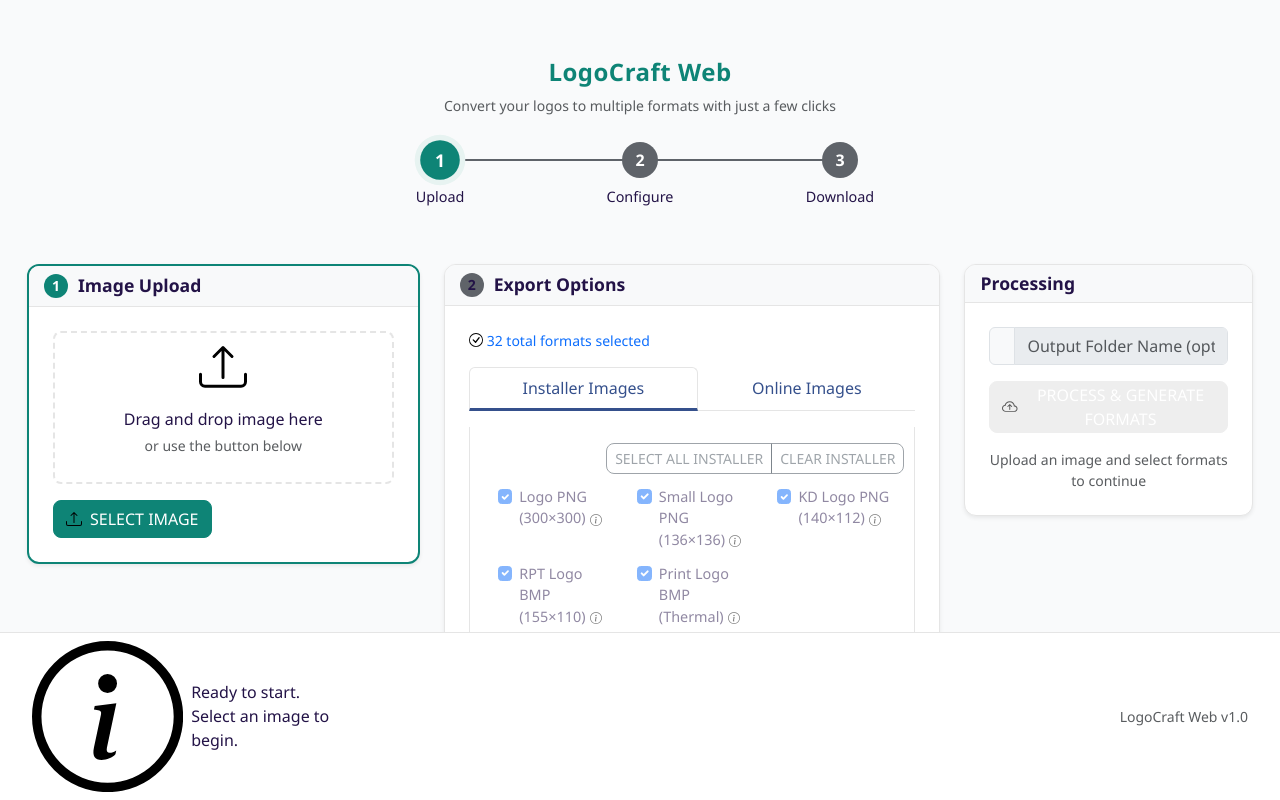
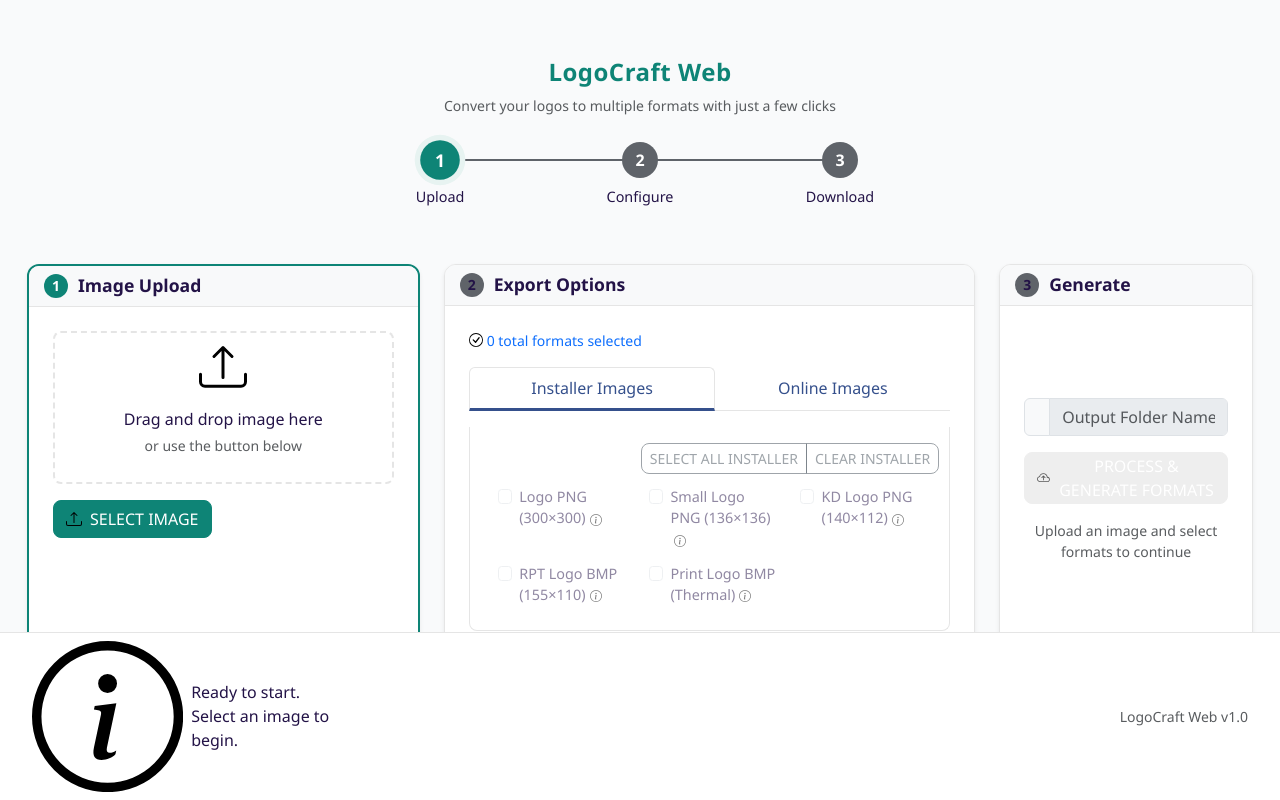
Before and after one commit to krwhynot/LogoCraft_AzureWeb, a React (Vite) app in the folder frontend/: page / in a window 1280 px wide. Built offline with nearby package versions, Linux system fonts and the light colour scheme.

Commit message:
set false as default for logo checkboxes

```diff
--- a/frontend/src/App.jsx
+++ b/frontend/src/App.jsx
@@ -1,3 +1,4 @@
+// LogoCraftWeb/frontend/src/App.jsx
 import React, { useState } from 'react';
 import { Container, Row, Col, Alert, Badge } from 'react-bootstrap';
 import 'bootstrap/dist/css/bootstrap.min.css';
@@ -21,14 +22,38 @@
   const [preview, setPreview] = useState(null);
   const [imageSize, setImageSize] = useState(null);
   const [selectedFormats, setSelectedFormats] = useState({
-    'Logo.png': true, 'Smalllogo.png': true, 'KDlogo.png': true, 'RPTlogo.bmp': true,
-    'PRINTLOGO.bmp': true, 'Feature Graphic.png': true, 'hpns.png': true, 'loginLogo.png': true,
-    'logo.png': true, 'logo@2x.png': true, 'logo@3x.png': true, 'appicon-60.png': true,
-    'appicon-60@2x.png': true, 'appicon-60@3x.png': true, 'appicon.png': true, 'appicon-512.png': true,
-    'appicon@2x.png': true, 'default_app_logo.png': true, 'DefaultIcon.png': true, 'default-large.png': true,
-    'Default-568h@2x.png': true, 'Default-677h@2x.png': true, 'Default-736h@3x.png': true, 'Default-Portrait-1792h@2x.png': true,
-    'Default-Portrait-2436h@3x.png': true, 'Default-Portrait-2688h@3x.png': true, 'Default.png': true, 'Default@2x.png': true,
-    'CarryoutBtn.png': true, 'DeliveryBtn.png': true, 'FutureBtn.png': true, 'NowBtn.png': true
+    'Logo.png': false,
+    'Smalllogo.png': false,
+    'KDlogo.png': false,
+    'RPTlogo.bmp': false,
+    'PRINTLOGO.bmp': false,
+    'Feature Graphic.png': false,
+    'hpns.png': false,
+    'loginLogo.png': false,
+    'logo.png': false,
+    'logo@2x.png': false,
+    'logo@3x.png': false,
+    'appicon-60.png': false,
+    'appicon-60@2x.png': false,
+    'appicon-60@3x.png': false,
+    'appicon.png': false,
+    'appicon-512.png': false,
+    'appicon@2x.png': false,
+    'default_app_logo.png': false,
+    'DefaultIcon.png': false,
+    'default-large.png': false,
+    'Default-568h@2x.png': false,
+    'Default-677h@2x.png': false,
+    'Default-736h@3x.png': false,
+    'Default-Portrait-1792h@2x.png': false,
+    'Default-Portrait-2436h@3x.png': false,
+    'Default-Portrait-2688h@3x.png': false,
+    'Default.png': false,
+    'Default@2x.png': false,
+    'CarryoutBtn.png': false,
+    'DeliveryBtn.png': false,
+    'FutureBtn.png': false,
+    'NowBtn.png': false
   });
   const [outputDir, setOutputDir] = useState('');
   const [isProcessing, setIsProcessing] = useState(false);
@@ -43,10 +68,13 @@
     setCurrentFile(null); setPreview(null); setImageSize(null); setOutputDir('');
     setProcessedImages([]); setActiveResult(null); setStatusMessage('Ready to start. Select an image to begin.');
     setActiveStep(1); setError(null); setIsProcessing(false); setProgress(0);
+    // Optionally reset format selections too if desired:
+    // const initialFormats = { /* ... define initial state again ... */ };
+    // setSelectedFormats(initialFormats);
   };
 
   const handleFileSelect = (file) => {
-    handleReset();
+    handleReset(); // Reset state when a new file is selected
     setCurrentFile(file);
     const reader = new FileReader();
     reader.onloadend = () => {
@@ -68,7 +96,7 @@
     if (formatKeys.length === 0) { setError('Please select at least one output format'); setStatusMessage('Please select at least one output format'); return; }
 
     setIsProcessing(true); setProgress(0); setStatusMessage('Starting process...'); setError(null);
-    setProcessedImages([]); setActiveResult(null); let didDownloadStart = false;
+    setProcessedImages([]); setActiveResult(null); let didDownloadStart = false; // Keep track if download begins
 
     try {
       const timestamp = new Date().getTime(); const filename = `${timestamp}_${currentFile.name}`;
@@ -87,7 +115,7 @@
       if (downloadedImages.length > 0) {
           setStatusMessage("Preparing zip file..."); setProgress(60); const zip = new JSZip(); let fetchedCount = 0;
           for (const image of downloadedImages) {
-            fetchedCount++; setStatusMessage(`Fetching ${image.name} (${fetchedCount}/${downloadedImages.length})...`);
+            fetchedCount++; setStatusMessage(`Workspaceing ${image.name} (${fetchedCount}/${downloadedImages.length})...`);
             const blobData = await getProcessedImage(image.url);
             zip.file(image.name, blobData, { binary: true });
             setProgress(60 + (30 * fetchedCount / downloadedImages.length));
@@ -96,19 +124,33 @@
           const zipBlob = await zip.generateAsync({ type: 'blob', compression: "DEFLATE", compressionOptions: { level: 6 } });
           setStatusMessage("Starting download...");
           saveAs(zipBlob, 'logocraft_exports.zip');
-          setStatusMessage("Process complete, download initiated. Resetting...");
-          didDownloadStart = true;
-      } else { setStatusMessage("Processing complete, but no images were generated."); setError("No images were generated based on selected formats."); }
+          setStatusMessage("Process complete, download initiated."); // Message before reset
+          didDownloadStart = true; // Mark download as started
+      } else {
+          setStatusMessage("Processing complete, but no images were generated.");
+          setError("No images were generated based on selected formats.");
+          setActiveStep(2); // Stay in configure step if no results
+      }
     } catch (err) {
-      console.error('Processing or Zipping error:', err); const errorMsg = err.message || 'An error occurred during the process';
-      setError(`Operation failed: ${errorMsg}`); setStatusMessage(`Error: ${errorMsg}`); setActiveStep(2);
+      console.error('Processing or Zipping error:', err);
+      const errorMsg = err.message || 'An error occurred during the process';
+      setError(`Operation failed: ${errorMsg}`);
+      setStatusMessage(`Error: ${errorMsg}`);
+      setActiveStep(2); // Revert to configure step on error
     } finally {
-      setIsProcessing(false); setProgress(100);
-      if (didDownloadStart) { setTimeout(() => { handleReset(); }, 2000); }
-      else { setTimeout(() => { if (!error) setStatusMessage('Ready for next conversion.'); }, 3000); }
+        // **MODIFIED SECTION START**
+        setIsProcessing(false);
+        setProgress(100); // Ensure progress bar shows complete
+        // Always reset after a delay, regardless of success or failure
+        setTimeout(() => {
+          handleReset();
+          // Status message is set inside handleReset now
+        }, 3000); // Use a 3-second delay to allow reading the final status message
+        // **MODIFIED SECTION END**
     }
   };
 
+  // getFormatDimensions function remains the same...
   const getFormatDimensions = (format) => {
     switch(format) {
         case 'Logo.png': return { width: 300, height: 300 }; case 'Smalllogo.png': return { width: 136, height: 136 };
@@ -135,7 +177,6 @@
     <Container fluid className="app-container centered-container py-4 py-lg-5">
       <div className="logo-header">
         <h1 className="app-title">LogoCraft Web</h1>
-        {/* Added className="app-subtitle" here */}
         <p className="app-subtitle text-center text-muted">Convert your logos to multiple formats with just a few clicks</p>
       </div>
       <StepIndicator
@@ -145,8 +186,9 @@
       {error && ( <Alert variant="danger" onClose={() => setError(null)} dismissible className="mx-md-4 my-2"> {error} </Alert> )}
 
       <Row className="content-wrapper gx-md-4 gy-4">
+        {/* Column 1: Upload */}
         <Col lg={4} md={5} className="mb-lg-0">
-          <div className={`panel shadow-sm ${activeStep === 1 ? 'panel-active' : ''}`}>
+          <div className={`panel shadow-sm h-100 ${activeStep === 1 ? 'panel-active' : ''}`}>
             <div className="panel-header">
               <h3 className="panel-title"> <Badge bg={activeStep === 1 ? "primary" : "secondary"} className="step-badge">1</Badge> Image Upload </h3>
             </div>
@@ -156,34 +198,75 @@
           </div>
         </Col>
 
-        <Col lg={5} md={7} className="mb-lg-0">
-           <div className={`panel shadow-sm ${activeStep === 2 ? 'panel-active' : ''}`}>
+        {/* Column 2: Configure & Process */}
+        <Col lg={8} md={7}>
+           <Row className="gy-4">
+              {/* Sub-Column 1: Export Options */}
+              <Col lg={8}>
+                 <div className={`panel shadow-sm h-100 ${activeStep === 2 ? 'panel-active' : ''}`}>
                   <div className="panel-header">
                     <h3 className="panel-title"> <Badge bg={activeStep === 2 ? "primary" : "secondary"} className="step-badge">2</Badge> Export Options </h3>
                   </div>
                   <div className="panel-body p-4">
-              <OutputOptions selectedFormats={selectedFormats} setSelectedFormats={setSelectedFormats} disabled={!currentFile || isProcessing || activeStep === 3} />
+                    <OutputOptions
+                      selectedFormats={selectedFormats}
+                      setSelectedFormats={setSelectedFormats}
+                      disabled={!currentFile || isProcessing || activeStep === 3}
+                    />
                   </div>
                 </div>
               </Col>
-
-        <Col lg={3} md={12} className="mb-lg-0">
-           <div className={`panel shadow-sm ${activeStep === 2 ? 'panel-active' : ''}`}>
-            <div className="panel-header"> <h3 className="panel-title">Processing</h3> </div>
-            <div className="panel-body p-4">
-              <ProcessingOptions outputDir={outputDir} setOutputDir={setOutputDir} onProcess={handleProcessAndDownload} isProcessing={isProcessing} progress={progress} disabled={!currentFile || !hasSelectedFormats || isProcessing || activeStep === 3} />
+              {/* Sub-Column 2: Processing */}
+              <Col lg={4}>
+                <div className={`panel shadow-sm h-100 ${activeStep === 2 || activeStep === 3 ? 'panel-active' : ''}`}>
+                  <div className="panel-header">
+                     <h3 className="panel-title"> <Badge bg={activeStep === 3 ? "success" : (activeStep === 2 ? "primary" : "secondary")} className="step-badge">3</Badge> Generate </h3>
+                  </div>
+                  <div className="panel-body p-4 d-flex flex-column justify-content-center"> {/* Center content vertically */}
+                    <ProcessingOptions
+                        outputDir={outputDir}
+                        setOutputDir={setOutputDir}
+                        onProcess={handleProcessAndDownload}
+                        isProcessing={isProcessing}
+                        progress={progress}
+                        disabled={!currentFile || !hasSelectedFormats || isProcessing}
+                    />
                      {activeStep === 3 && processedImages.length > 0 && !isProcessing && (
-                 <Alert variant="success" className="mt-3 small p-2">
-                   {processedImages.length} image(s) processed & downloaded. Resetting...
+                       <Alert variant="success" className="mt-3 small p-2 text-center">
+                         {processedImages.length} image(s) downloaded. Resetting...
                        </Alert>
                      )}
                      {activeStep === 3 && processedImages.length === 0 && !isProcessing && !error && (
-                 <Alert variant="warning" className="mt-3 small p-2">
-                    Processing finished, but no images were generated.
+                       <Alert variant="warning" className="mt-3 small p-2 text-center">
+                          No images generated. Resetting...
+                       </Alert>
+                     )}
+                     {activeStep === 2 && error && !isProcessing && (
+                       <Alert variant="danger" className="mt-3 small p-2 text-center">
+                          Error occurred. Resetting...
                        </Alert>
                      )}
                   </div>
                 </div>
+              </Col>
+           </Row>
+           {/* Results Gallery below Configure & Process */}
+           {processedImages.length > 0 && activeStep === 3 && !isProcessing && (
+              <Row className="mt-4">
+                 <Col>
+                    <div className="panel shadow-sm">
+                       <div className="panel-header">
+                          <h3 className="panel-title">Results Preview</h3>
+                       </div>
+                       <div className="panel-body p-4">
+                          {/* You could potentially put a simplified results view or message here, */}
+                          {/* or just rely on the status bar and the fact that reset is happening. */}
+                          {/* Example: <p>Download complete. Resetting application...</p> */}
+                       </div>
+                    </div>
+                 </Col>
+              </Row>
+           )}
         </Col>
       </Row>
 
```
Lines whose indentation alone changed are shown as unchanged.
